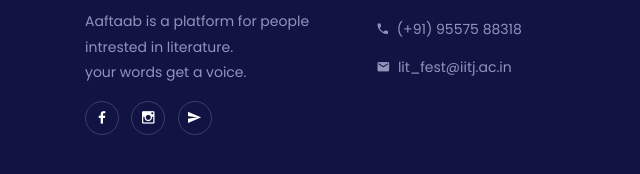
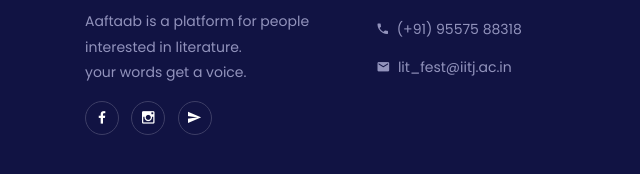
Before and after one commit to 0xhrsh/aaftaab, a plain HTML site: page index.html in a window 1280 px wide. Shown: the part 4694-4868 px from the top of the page, 0-640 px from the left. Drawn offline with Linux system fonts and the light colour scheme.

Commit message:
added info

```diff
--- a/index.html
+++ b/index.html
@@ -674,7 +674,7 @@
                         <div class="single-footer-widget mb-60 wow fadeInUp" data-wow-delay="300ms">
                             <!-- Footer Logo -->
                             <a href="#" class="footer-logo"><img src="img/core-img/logo.png" alt=""></a>
-                            <p>Aaftaab is a platform for people intrested in literature.<br>
+                            <p>Aaftaab is a platform for people interested in literature.<br>
                             your words get a voice.</p>
 
                             <!-- Social Info -->
```
